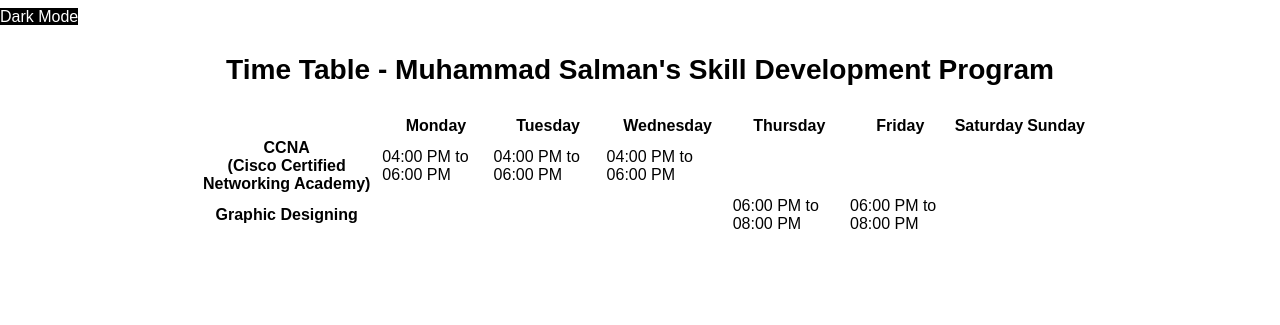
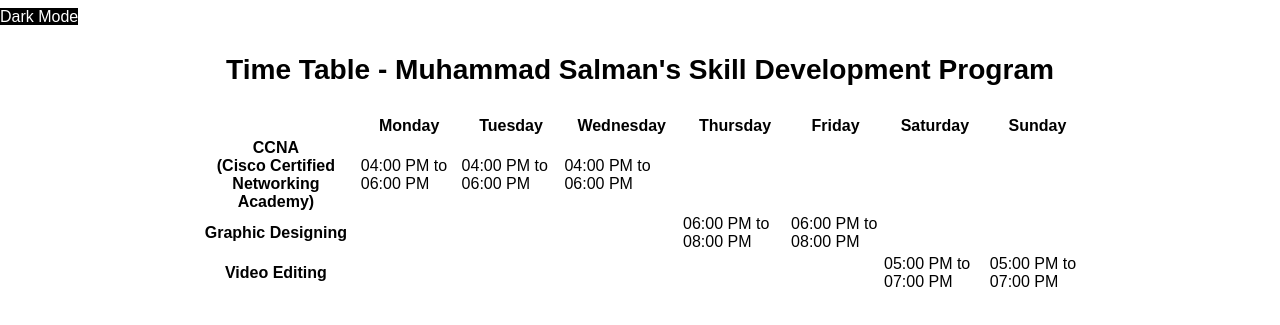
Before and after one commit to m-salman004/Time-Table, a plain HTML site: page Index.html in a window 1280 px wide. Shown: the part 93-418 px from the top of the page. Drawn offline with Linux system fonts and the light colour scheme; a web font is replaced by a local one.

Commit message:
Video Editing

```diff
--- a/Index.html
+++ b/Index.html
@@ -69,6 +69,17 @@
                         <td></td>
                         <td></td>
                     </tr>
+                    <tr>
+                        <th>Video Editing</th>
+                        <td></td>
+                        <td></td>
+                        <td></td>
+                        <td></td>
+                        <td></td>
+                        <td>05:00 PM to 07:00 PM</td>
+                        <td>05:00 PM to 07:00 PM</td>
+                    </tr>
+
                 </table>
             </section>
         </div>
```
